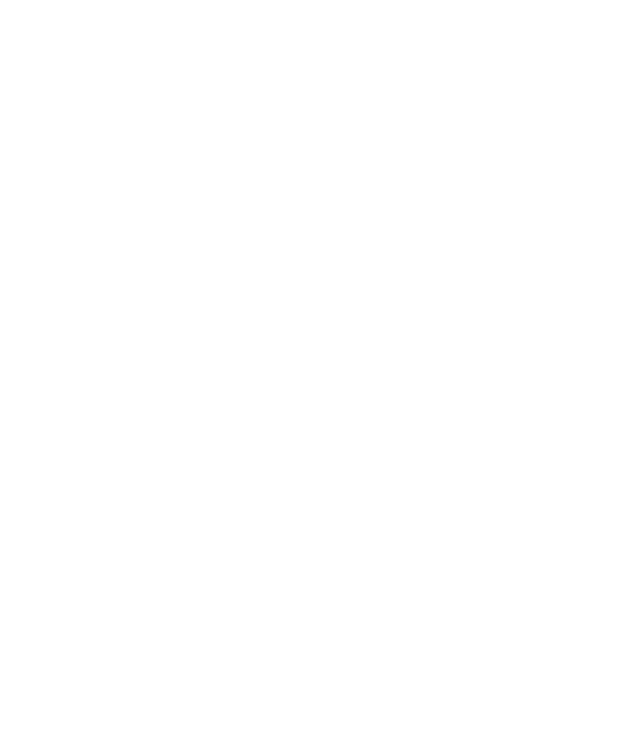
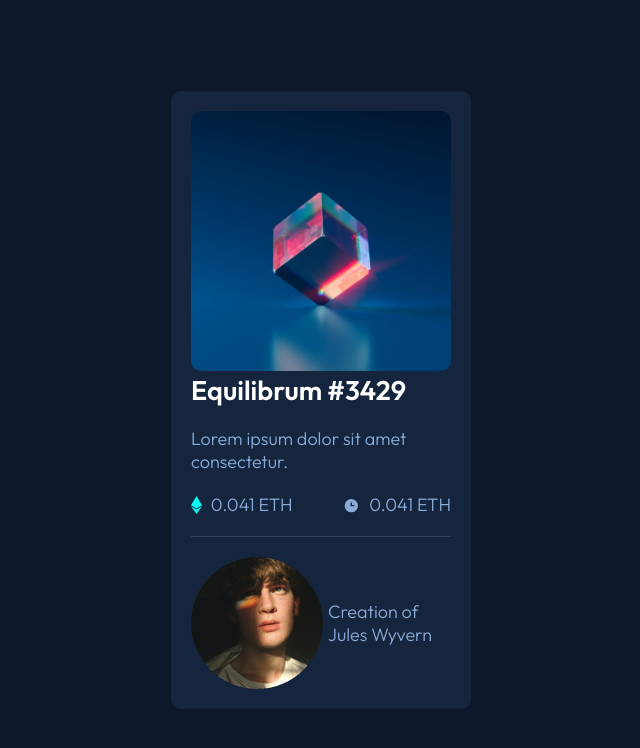
Before and after one commit to cybulskikacper/NFT-card-, a plain HTML site: page index.html in a window 1280 px wide. Shown: the whole page, without its empty margins (319-959 px from the left). Drawn offline with Linux system fonts and the light colour scheme.

Commit message:
project is done

```diff
--- a/index.html
+++ b/index.html
@@ -5,16 +5,41 @@
     <meta charset="UTF-8">
     <meta http-equiv="X-UA-Compatible" content="IE=edge">
     <meta name="viewport" content="width=device-width, initial-scale=1.0">
-    <title>Document</title>
+    <title>NFT Card</title>
 
     <link rel="preconnect" href="https://fonts.googleapis.com">
     <link rel="preconnect" href="https://fonts.gstatic.com" crossorigin>
     <link href="https://fonts.googleapis.com/css2?family=Outfit:wght@300;400;600&display=swap" rel="stylesheet">
 
-    <link rel="stylesheet" href="./style.css">
+    <link rel="stylesheet" href="./css/style.css">
 </head>
 
 <body>
+    <div class="card">
+        <img src="./images/image-equilibrium.jpg" alt="Kostka..." class="card-main-img">
+        <div class="card-body">
+            <h2>Equilibrum #3429</h2>
+            <p class="card-p">Lorem ipsum dolor sit amet consectetur.</p>
+
+            <div class="card-info">
+
+                <p class="card-info-eth">
+                    <img src="./images/icon-ethereum.svg" alt=""> 0.041 ETH
+                </p>
+
+                <p class="card-info-days">
+                    <img src="./images/icon-clock.svg" alt=""> 0.041 ETH
+                </p>
+            </div>
+
+            <div class="card-footer">
+                <img src="./images/image-avatar.png" alt="Jules Wyvern">
+                <p>Creation of <span>Jules Wyvern</span></p>
+            </div>
+
+        </div>
+    </div>
+
 
 </body>
 
--- /dev/null
+++ b/sass/style.scss
@@ -0,0 +1,73 @@
+* {
+	margin: 0;
+	padding: 0;
+	box-sizing: border-box;
+}
+
+body {
+	display: flex;
+	justify-content: center;
+	align-items: center;
+	font-size: 18px;
+	font-family: 'Outfit', sans-serif;
+	background-color: hsl(217, 54%, 11%);
+	color: #fff;
+	height: 100vh;
+}
+
+.card {
+	width: 300px;
+	padding: 20px;
+	background-color: hsl(216, 50%, 16%);
+	color: hsl(215, 51%, 70%);
+	border-radius: 10px;
+	font-weight: 300;
+
+	&-main-img {
+		width: 100%;
+		border-radius: 10px;
+	}
+
+	&-p {
+		padding: 20px 0;
+	}
+
+	&-info {
+		display: flex;
+		justify-content: space-between;
+		margin-bottom: 20px;
+	}
+
+	img {
+		margin-right: 5px;
+		/* to powoduje ze na osi Y pojdziemy w dół */
+		vertical-align: -3px;
+	}
+
+	&-eth {
+		color: hsl(178, 100%, 50%);
+	}
+
+	&-footer {
+		display: flex;
+		align-items: center;
+		padding-top: 20px;
+		border-top: 1px solid hsl(215, 32%, 27%);
+
+		&-img {
+			width: 35px;
+			height: 35px;
+			margin-right: 10px;
+			border: 1px solid white;
+			border-radius: 50%;
+		}
+
+		&-span {
+			color: #fff;
+		}
+	}
+}
+
+h2 {
+	color: white;
+}
```
Also changed, not shown: css/style.css (added), style.css (deleted), 1 other file.
